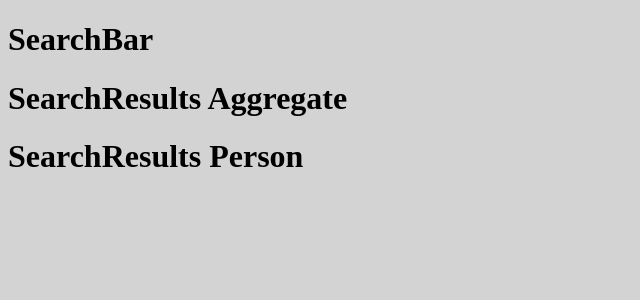
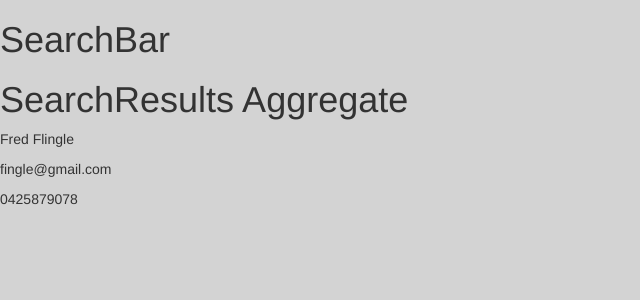
Before and after one commit to JoshuaToth/person-data-viewer, a React app: page / in a window 1280 px wide. Shown: the top 300 px of the page, without its empty margins (0-640 px from the left). Built offline with nearby package versions, Linux system fonts and the light colour scheme.

Commit message:
adding person card

```diff
--- a/package.json
+++ b/package.json
@@ -1,6 +1,8 @@
 {
   "dependencies": {
+    "bootstrap": "^3.3.7",
     "react": "^15.4.2",
+    "react-bootstrap": "^0.31.0",
     "react-dom": "^15.4.2"
   },
   "devDependencies": {
--- a/src/app/search-results/search-results-aggregate/search-results-aggregate.tsx
+++ b/src/app/search-results/search-results-aggregate/search-results-aggregate.tsx
@@ -2,7 +2,7 @@ import * as React from 'react';
 
 export const SearchResultsAggregate = (props) => {
   return (
-    <div className="col-5">
+    <div>
       <h1>{'SearchResults Aggregate'}</h1>
     </div>
   );
--- /dev/null
+++ b/src/app/search-results/search-results-person/search-results-person-card/search-results-person-card.tsx
@@ -0,0 +1,12 @@
+import * as React from 'react';
+
+
+export const SearchResultsPersonCard = (props) => {
+  return (
+    <div>
+      <p>{props.name}</p>
+      <p>{props.email}</p>
+      <p>{props.phone}</p>
+    </div>
+  );
+};
--- a/src/app/search-results/search-results-person/search-results-person.tsx
+++ b/src/app/search-results/search-results-person/search-results-person.tsx
@@ -1,9 +1,10 @@
 import * as React from 'react';
+import * as PersonCard from './search-results-person-card/search-results-person-card'
 
 export const SearchResultsPerson = (props) => {
   return (
-    <div className="col-5">
-      <h1>{'SearchResults Person'}</h1>
+    <div>
+      <PersonCard.SearchResultsPersonCard name="Fred Flingle" email="fingle@gmail.com" phone="0425879078"/>
     </div>
   );
 };
--- a/src/app/search-results/search-results.tsx
+++ b/src/app/search-results/search-results.tsx
@@ -9,7 +9,7 @@ interface ISearchResultsState {};
 export class SearchResults extends React.Component<ISearchResultsProps, ISearchResultsState> {
   render() {
     return (
-      <div className="row">
+      <div>
         <Aggregate.SearchResultsAggregate />
         <Person.SearchResultsPerson />
       </div>
--- a/src/index.html
+++ b/src/index.html
@@ -6,6 +6,11 @@
     <meta name="description" content="">
     <meta name="viewport" content="width=device-width">
     <link rel="icon" type="image/png" href="http://fountainjs.io/assets/imgs/fountain.png" />
+    <!-- Latest compiled and minified CSS -->
+    <link rel="stylesheet" href="https://maxcdn.bootstrapcdn.com/bootstrap/latest/css/bootstrap.min.css">
+
+    <!-- Optional theme -->
+    <link rel="stylesheet" href="https://maxcdn.bootstrapcdn.com/bootstrap/latest/css/bootstrap-theme.min.css">
   </head>
   <body>
     <!--[if lt IE 10]>
--- a/src/index.tsx
+++ b/src/index.tsx
@@ -5,6 +5,7 @@ import {Search} from './app/Search';
 
 import './index.less';
 
+
 ReactDOM.render(
   <Search/>,
   document.getElementById('root')
```
